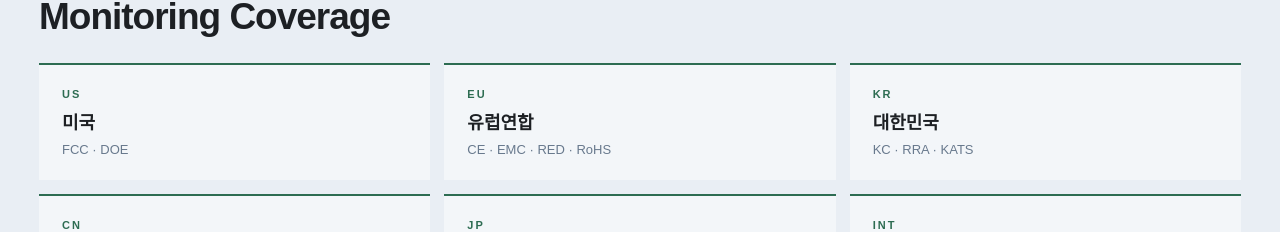
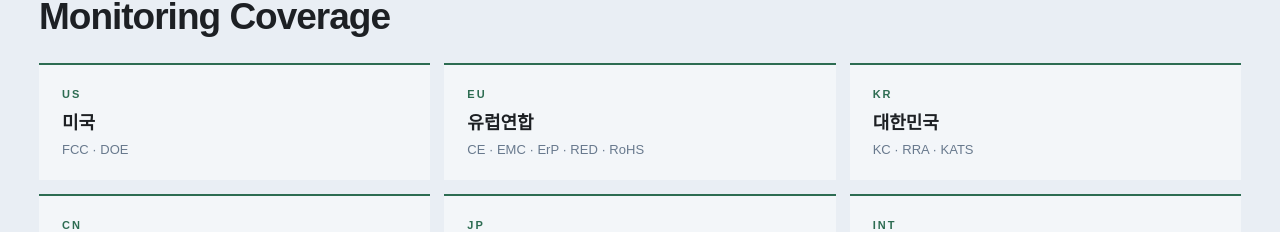
Before and after one commit to Hyanggon-Web/HUROM_Certi, a Next.js app: page / in a window 1280 px wide. Shown: the part 1954-2186 px from the top of the page. Built offline with nearby package versions, Linux system fonts and the light colour scheme.

Commit message:
feat: add ErP to EU certification tracker

```diff
--- a/app/dashboard.tsx
+++ b/app/dashboard.tsx
@@ -19,7 +19,7 @@ export default function Dashboard({data}:{data:Feed}){
  <section className="headline-section" id="headlines"><div className="section-head"><h1>Headline</h1><div className="carousel-controls"><button type="button" onClick={()=>setOffset(Math.max(0,offset-1))} disabled={offset===0} aria-label="이전 기사">←</button><button type="button" onClick={()=>setOffset(Math.min(Math.max(0,count-3),offset+1))} disabled={offset>=Math.max(0,count-3)} aria-label="다음 기사">→</button></div></div>
  {featured.length?<div className="headline-grid">{featured.map((i,n)=><a className="headline-card" key={i.id} href={i.url} target="_blank" rel="noopener noreferrer"><div className={"card-visual visual-"+(n%3)}><div className="visual-icon" aria-hidden="true">{i.category.includes("에너지")?"◉":i.category.includes("무선")?"⌁":"▣"}</div><div className="visual-label">{i.region} / CERTIFICATION</div><div className="visual-title">{i.category}</div><div className="visual-bottom">REGULATORY INTELLIGENCE</div></div><div className="card-info"><div className="card-tags"><span>{i.region}</span><span>{i.category}</span><span>OFFICIAL UPDATE</span></div><h2>{i.title}</h2><p>{i.summary||"공식 발표 원문에서 세부 내용을 확인하세요."}</p><div className="card-link">원문 확인 ↗</div></div></a>)}</div>:<div className="empty-panel"><div className="empty-icon">◎</div><strong>{query||region!=="전체"?"검색 결과가 없습니다.":"아직 게시된 기사가 없습니다."}</strong><p>{query||region!=="전체"?"검색어나 필터를 변경해 주세요.":"GitHub Actions의 주간 수집이 완료되면 이곳에 최신 뉴스가 표시됩니다."}</p></div>}</section>
  <section className="updates-section" id="updates"><div className="eyebrow">REGULATORY SIGNALS</div><div className="section-head updates-heading"><h2>All Updates <span>{count}</span></h2><label className="region-control">국가 / 지역 <select value={region} onChange={e=>{setRegion(e.target.value);reset()}}>{regions.map(r=><option key={r}>{r}</option>)}</select></label></div><div className="updates-list">{results.length?results.map((i,n)=><article className="update-row" id={"news-"+i.id} key={i.id}><span className="update-index">{String(n+1).padStart(2,"0")}</span><div className="update-copy"><div className="update-tags">{i.region} / {i.category} / {i.date}</div><h3>{i.title}</h3><p>{i.summary}</p><small>{i.source}</small></div><a className="external-link" href={i.url} target="_blank" rel="noopener noreferrer" aria-label="공식 원문 열기">↗</a></article>):<div className="updates-empty">표시할 규제 동향이 없습니다.</div>}</div></section>
- <section className="tracker-section" id="trackers"><div className="eyebrow">GLOBAL CERTIFICATION TRACKERS</div><h2>Monitoring Coverage</h2><div className="tracker-grid">{[["US","미국","FCC · DOE"],["EU","유럽연합","CE · EMC · RED · RoHS"],["KR","대한민국","KC · RRA · KATS"],["CN","중국","CCC · CNCA"],["JP","일본","PSE · METI · MIC"],["INT","국제","IEC · ISO · IECEE"]].map(([code,country,standards])=><div className="tracker" key={code}><small>{code}</small><strong>{country}</strong><span>{standards}</span></div>)}</div><p className="footnote">현재 자동 수집 연결: 미국 Federal Register FCC·DOE. 다른 지역은 확장 예정입니다. 인증 판단 전 공식 원문을 확인하세요.</p></section>
+ <section className="tracker-section" id="trackers"><div className="eyebrow">GLOBAL CERTIFICATION TRACKERS</div><h2>Monitoring Coverage</h2><div className="tracker-grid">{[["US","미국","FCC · DOE"],["EU","유럽연합","CE · EMC · ErP · RED · RoHS"],["KR","대한민국","KC · RRA · KATS"],["CN","중국","CCC · CNCA"],["JP","일본","PSE · METI · MIC"],["INT","국제","IEC · ISO · IECEE"]].map(([code,country,standards])=><div className="tracker" key={code}><small>{code}</small><strong>{country}</strong><span>{standards}</span></div>)}</div><p className="footnote">현재 자동 수집 연결: 미국 Federal Register FCC·DOE. 다른 지역은 확장 예정입니다. 인증 판단 전 공식 원문을 확인하세요.</p></section>
  <section className="archive-section" id="archive"><div className="eyebrow">ISSUE ARCHIVE</div><h2>Archive</h2><div className="archive-entry"><strong>{issue.year}년 {issue.week}주차</strong><span>{dates}</span><span>{items.length}건</span></div></section>
  </main><footer id="about"><div className="footer-content"><strong>Weekly <span>CERTI</span></strong><p>Global Certification & Regulatory Intelligence · Electrical & Home Appliances</p><small>본 서비스는 정보 제공 목적이며 법적 해석 또는 인증 판정을 대체하지 않습니다.</small></div></footer></div>;
 }
```
